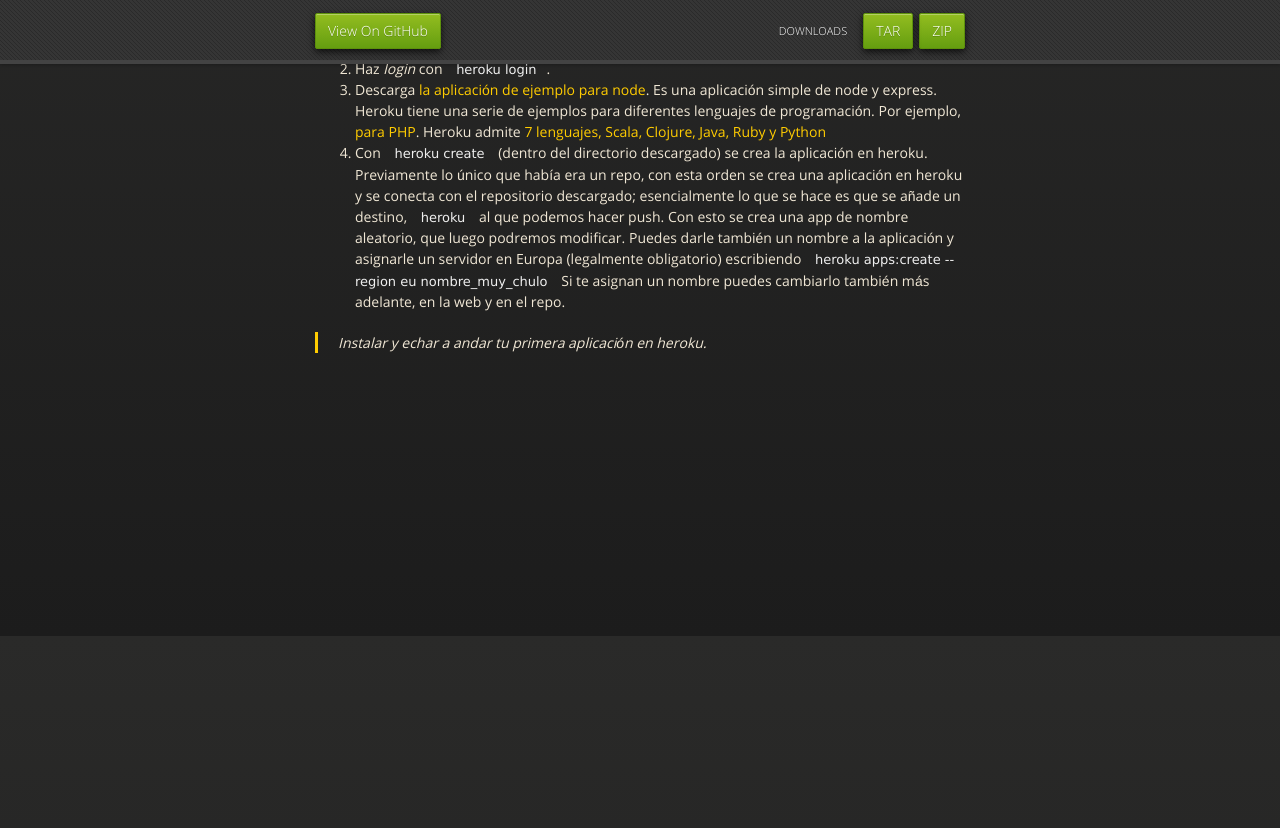
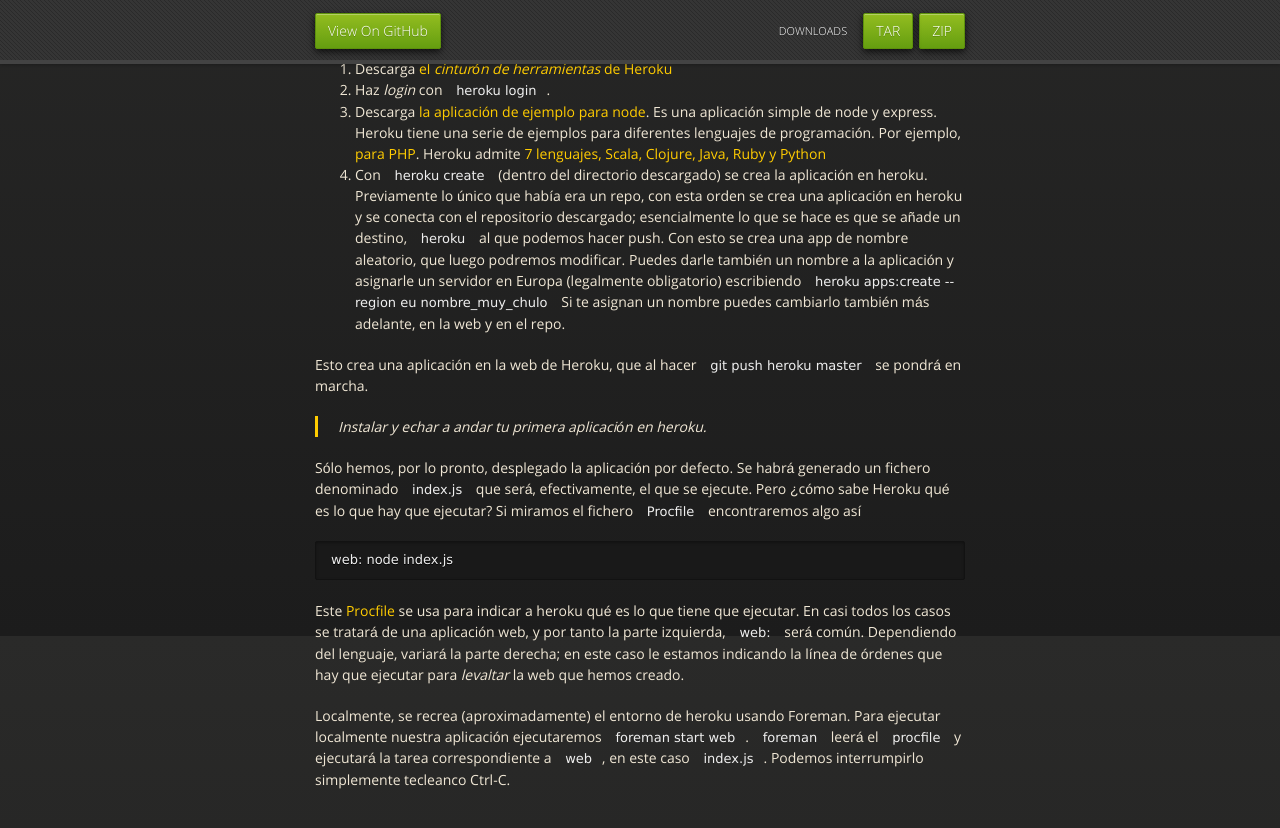
Before and after one commit to JJ/trabajando-con-paas, a Jekyll site: the page built from index.md, in a window 1280 px wide and 900 px high, scrolled down 8364 px. Shown: the top 828 px of the window. Built offline with Jekyll 4.4.1, drawn with Linux system fonts in a browser that asks for light colours; nearby versions of some CDN libraries; before the commit the page ends 8827 px from its top, so only the background shows below that; some of the changed text lies outside the part shown.

Commit message:
Sync gh-pages with master

````diff
--- a/index.md
+++ b/index.md
@@ -2,14 +2,15 @@
 layout: index
 ---
 
-Trabajando con Plataformas como servicio.
+Trabajando con PaaS: Plataformas como servicio
 ===================
 
 ##Objetivos
 
-1. Conocer herramientas de desarrollo rápido de aplicaciones web en node.
+1. Conocer herramientas de desarrollo rápido de aplicaciones web en `node`.
 2. Conocer las diferentes plataformas *freemium* PaaS existentes.
 3. Entender el concepto de PaaS y como se relaciona con los otros niveles de la nube.
+4. Comenzar a usar un PaaS.
 
 ## Introducción
 
@@ -142,7 +143,7 @@
 ejemplo, esta petición te dará todas las *organizaciones* a las que
 pertenece el usuario [JJ](http://github.com/JJ):
 
-`bash$ curl -i https://api.github.com/users/JJ/orgs`{.ejemplo}
+`bash$ curl -i https://api.github.com/users/JJ/orgs`
 
 Para llevar a cabo este ejemplo hay que instalar `curl`, un programa que
 en una primera aproximación es simplemente un descargador de páginas web
@@ -454,4 +455,29 @@
    --region eu nombre_muy_chulo` Si te asignan un nombre puedes
    cambiarlo también más adelante, en la web y en el repo.
 
+Esto crea una aplicación en la web de Heroku, que al hacer `git push heroku master` se pondrá en marcha.
+
 > Instalar y echar a andar tu primera aplicación en heroku.
+
+Sólo hemos, por lo pronto, desplegado la aplicación por defecto. Se
+habrá generado un fichero denominado `index.js` que será,
+efectivamente, el que se ejecute. Pero ¿cómo sabe Heroku qué es lo que
+hay que ejecutar? Si miramos el fichero `Procfile` encontraremos algo
+así
+
+```
+web: node index.js
+```
+
+Este [Procfile](https://devcenter.heroku.com/articles/procfile) se usa
+para indicar a heroku qué es lo que tiene que ejecutar. En casi todos
+los casos se tratará de una aplicación web, y por tanto la parte
+izquierda, `web:` será común. Dependiendo del lenguaje, variará la
+parte derecha; en este caso le estamos indicando la línea de órdenes
+que hay que ejecutar para *levaltar* la web que hemos creado.
+
+Localmente, se recrea (aproximadamente) el entorno de heroku usando
+Foreman. Para ejecutar localmente nuestra aplicación ejecutaremos
+`foreman start web`. `foreman` leerá el `procfile` y ejecutará la
+tarea correspondiente a `web`, en este caso `index.js`.  Podemos
+interrumpirlo simplemente tecleanco Ctrl-C.
````
Also changed, not shown: other parts of index.md (+1 -1 lines), README.md.
